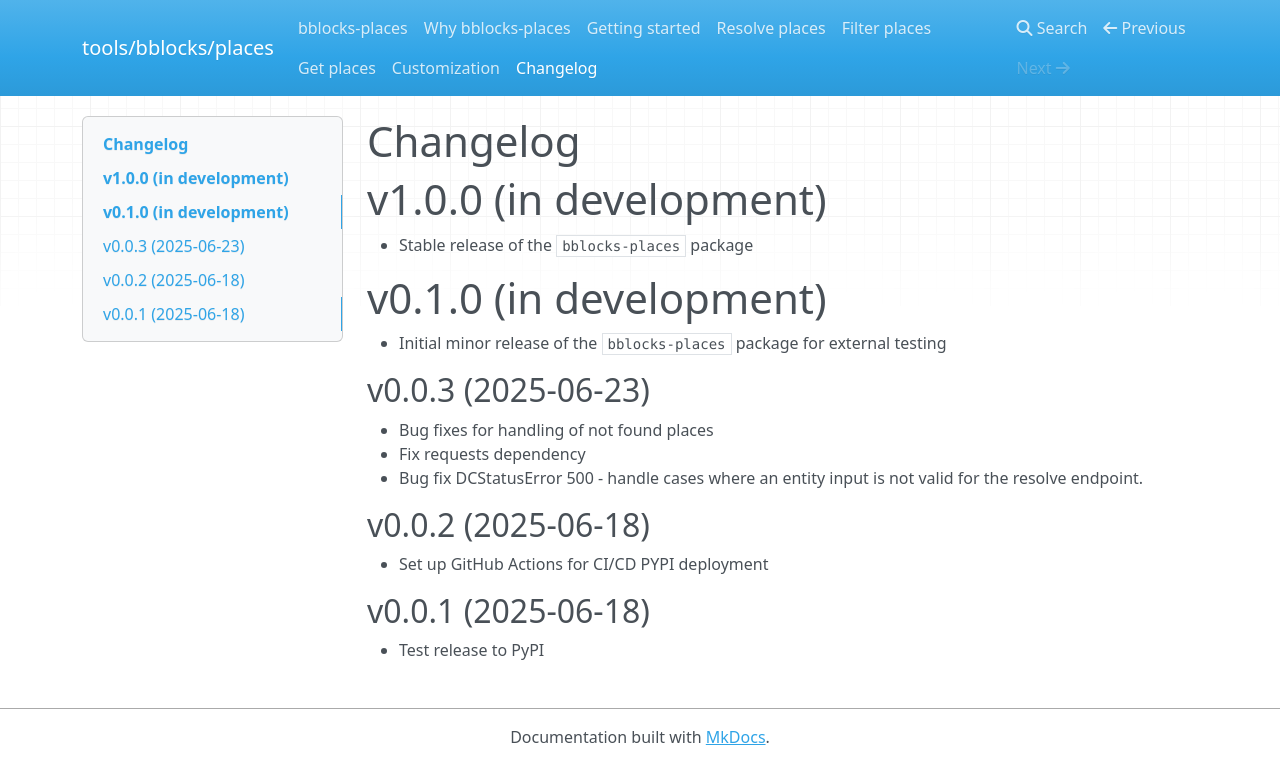
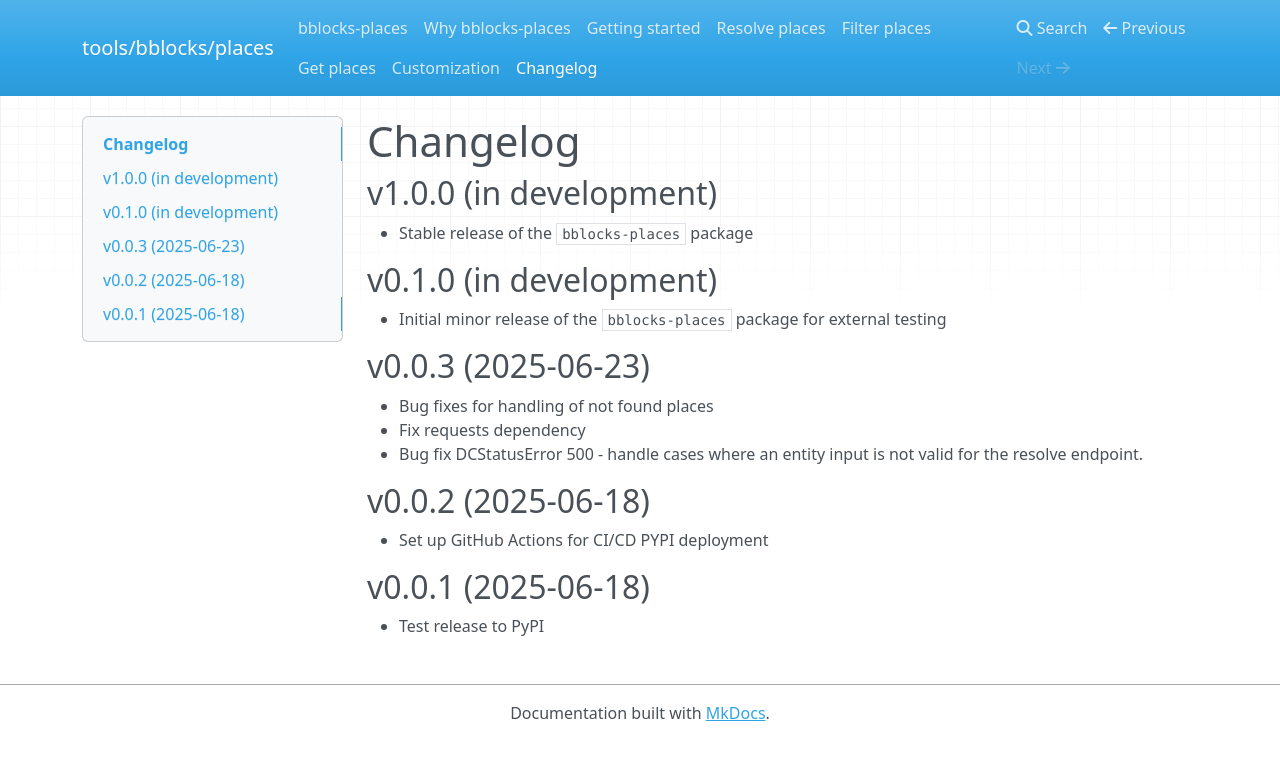
Before and after one commit to ONEcampaign/bblocks-places, an MkDocs documentation site: the page built from docs/docs/changelog.md, in a window 1280 px wide. Shown: the top 784 px of the page. Built offline with MkDocs 1.6.1, drawn with Linux system fonts in a browser that asks for light colours; nearby versions of some CDN libraries.

```diff
--- a/docs/docs/changelog.md
+++ b/docs/docs/changelog.md
@@ -1,9 +1,9 @@
 # Changelog
 
-# v1.0.0 (in development)
+## v1.0.0 (in development)
 - Stable release of the `bblocks-places` package
 
-# v0.1.0 (in development)
+## v0.1.0 (in development)
 - Initial minor release of the `bblocks-places` package for external testing
 
 ## v0.0.3 (2025-06-23)
```
